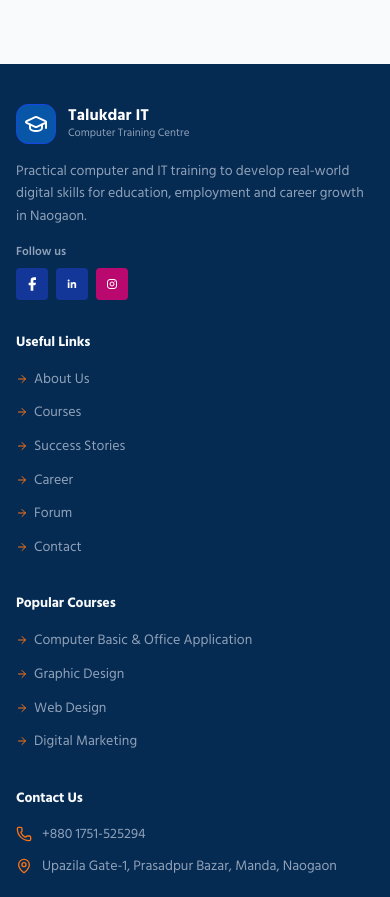
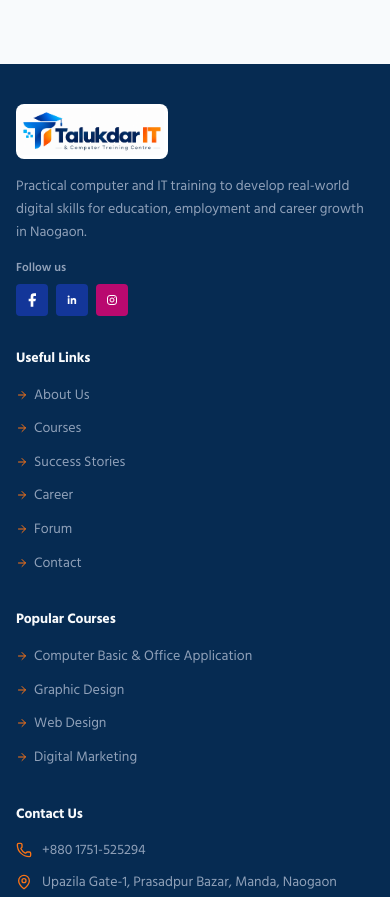
Before and after one commit to smnahidweb/talukdaritctc, a Next.js app: page / in a window 390 px wide. Shown: the part 10602-11499 px from the top of the page. Built offline with nearby package versions, Linux system fonts and the light colour scheme.

Commit message:
added logo in the footer

```diff
--- a/src/components/layout/Footer.tsx
+++ b/src/components/layout/Footer.tsx
@@ -1,6 +1,7 @@
 import * as React from "react";
+import Image from "next/image";
 import Link from "next/link";
-import { GraduationCap, Phone, MapPin, Clock, ArrowRight } from "lucide-react";
+import { Phone, MapPin, Clock, ArrowRight } from "lucide-react";
 import { siteConfig } from "@/data/site";
 import { coursesData } from "@/data/courses";
 import { Container } from "@/components/shared/Container";
@@ -24,14 +25,18 @@ export function Footer() {
         <div className="py-10 sm:py-12 grid grid-cols-1 sm:grid-cols-2 lg:grid-cols-4 gap-8 lg:gap-6 border-b border-blue-900/50">
           {/* Col 1: Brand + Social */}
           <div className="space-y-4">
-            <Link href="/" className="flex items-center gap-3">
-              <div className="w-10 h-10 rounded-xl bg-[#0756A8] flex items-center justify-center shrink-0 border border-blue-700">
-                <GraduationCap className="w-6 h-6 text-white" />
-              </div>
-              <div>
-                <p className="text-base font-extrabold text-white leading-tight">Talukdar IT</p>
-                <p className="text-[11px] text-slate-400">Computer Training Centre</p>
-              </div>
+            <Link
+              href="/"
+              aria-label="Talukdar IT & Computer Training Centre"
+              className="inline-flex rounded-lg bg-white p-1"
+            >
+              <Image
+                src="/logo.png"
+                alt=""
+                width={1524}
+                height={505}
+                className="h-auto w-36 sm:w-56"
+              />
             </Link>
 
             <p className="text-sm text-slate-400 leading-relaxed">
```
